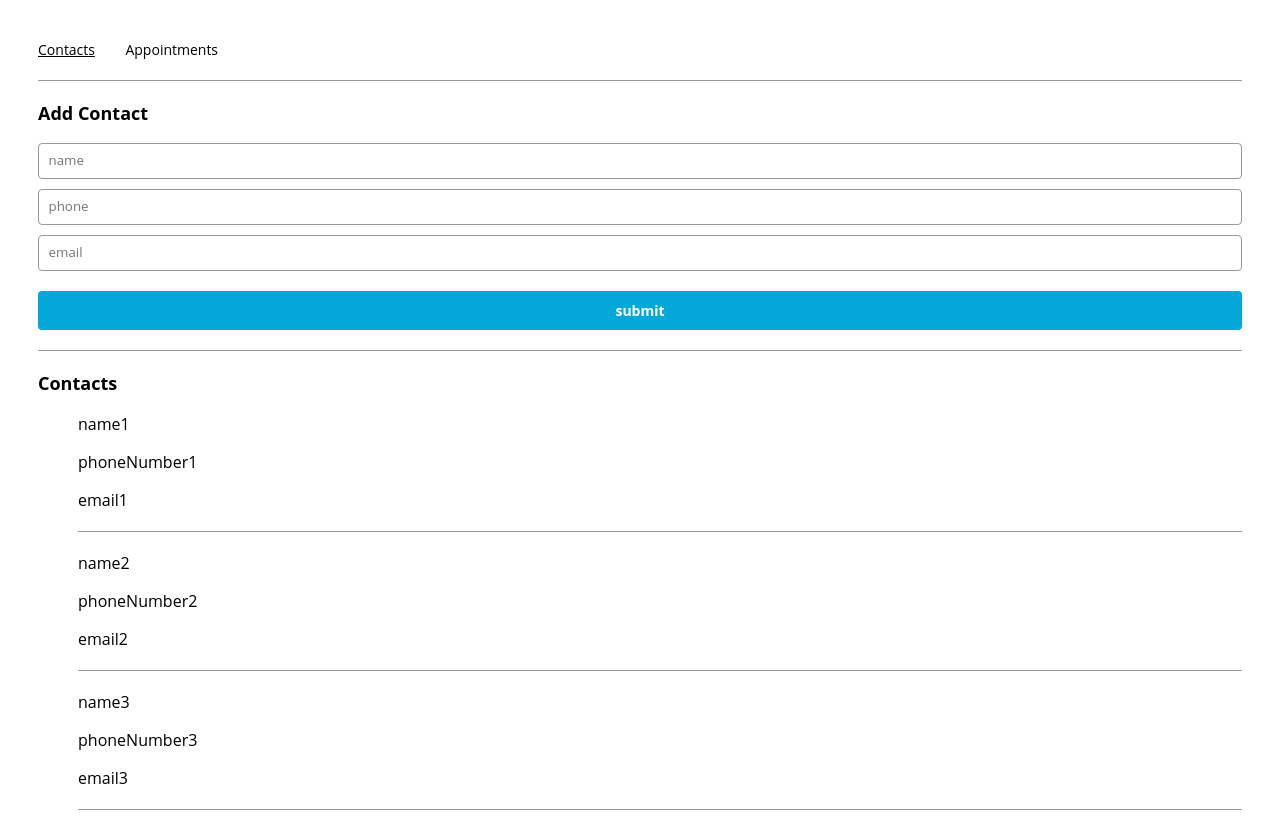
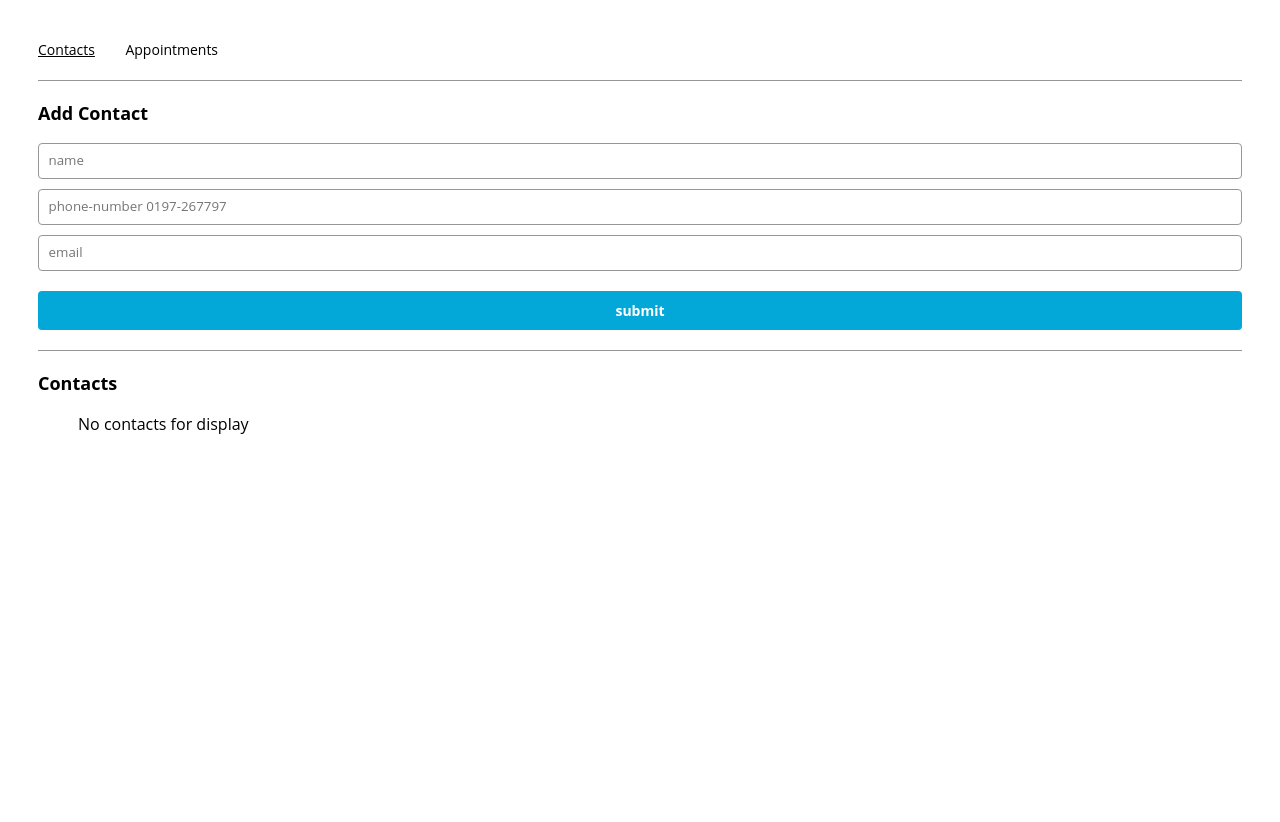
Before and after one commit to Jolijn0101/APPOINTMENT-PLANNER, a React (Create React App) app: page /contacts in a window 1280 px wide. Shown: the top 822 px of the page. After the commit the page ends 800 px from the top, so only its background shows below. Built offline with nearby package versions, Linux system fonts and the light colour scheme.

Commit message:
functies aangepast naar lege arrays

```diff
--- a/src/App.js
+++ b/src/App.js
@@ -5,16 +5,22 @@ import { AppointmentsPage } from './containers/appointmentsPage/AppointmentsPage
 import { ContactsPage } from './containers/contactsPage/ContactsPage';
 
 function App() {
-  const [contacts, setContacts] = useState([
+  const [contacts, setContacts] = useState(
+    null
+    /*[
     ['name1', 'phoneNumber1', 'email1'],
     ['name2', 'phoneNumber2', 'email2'],
     ['name3', 'phoneNumber3', 'email3'],
-  ]);
-  const [appointments, setAppointments] = useState([
+  ]*/
+  );
+  const [appointments, setAppointments] = useState(
+    null
+    /*[
     ['title1', 'contact1', 'date1', 'time1'],
     ['title2', 'contact2', 'date2', 'time2'],
     ['title3', 'contact3', 'date3', 'time3'],
-  ]);
+  ]*/
+  );
 
   const ROUTES = {
     CONTACTS: '/contacts',
@@ -22,12 +28,19 @@ function App() {
   };
 
   function addcontact(name, phoneNumber, email) {
-    console.log(name, phoneNumber, email);
-    setContacts((prev) => [[name, phoneNumber, email], ...prev]);
+    if (contacts === null) {
+      setContacts([[name, phoneNumber, email]]);
+    } else {
+      setContacts((prev) => [[name, phoneNumber, email], ...prev]);
+    }
   }
 
   function addAppointment(title, contact, date, time) {
-    setAppointments((prev) => [[title, contact, date, time], ...prev]);
+    if (appointments === null) {
+      setAppointments([[title, contact, date, time]]);
+    } else {
+      setAppointments((prev) => [[title, contact, date, time], ...prev]);
+    }
   }
 
   return (
--- a/src/components/contactForm/ContactForm.js
+++ b/src/components/contactForm/ContactForm.js
@@ -19,7 +19,7 @@ export const ContactForm = ({
           type="text"
         />
         <input
-          placeholder="phone"
+          placeholder="phone-number 0197-267797"
           value={phone}
           onChange={(e) => setPhone(e.target.value)}
           type="tel"
--- a/src/components/contactPicker/ContactPicker.js
+++ b/src/components/contactPicker/ContactPicker.js
@@ -3,6 +3,7 @@ import React from 'react';
 export const ContactPicker = ({ contacts, chooseContact, contact }) => {
   return (
     <>
+      {contacts ? (
         <select
           name="contacts"
           id="contacts"
@@ -10,6 +11,7 @@ export const ContactPicker = ({ contacts, chooseContact, contact }) => {
           value={contact}
         >
           <option>No name selected</option>
+
           {contacts.map((contact, index) => {
             return (
               <option key={index} value={contact[0]}>
@@ -18,6 +20,9 @@ export const ContactPicker = ({ contacts, chooseContact, contact }) => {
             );
           })}
         </select>
+      ) : (
+        <p>add contacts on contacts page to use this function</p>
+      )}
     </>
   );
 };
--- a/src/components/tileList/TileList.js
+++ b/src/components/tileList/TileList.js
@@ -6,17 +6,21 @@ export const TileList = ({ contacts, appointments }) => {
   if (location === 'http://localhost:3000/appointments') {
     return (
       <ul>
-        {appointments.map((item, index) => (
-          <Tile item={item} key={index} />
-        ))}
+        {appointments ? (
+          appointments.map((item, index) => <Tile item={item} key={index} />)
+        ) : (
+          <p>No appointments for display</p>
+        )}
       </ul>
     );
   } else {
     return (
       <ul>
-        {contacts.map((item, index) => (
-          <Tile item={item} key={index} />
-        ))}
+        {contacts ? (
+          contacts.map((item, index) => <Tile item={item} key={index} />)
+        ) : (
+          <p>No contacts for display</p>
+        )}
       </ul>
     );
   }
--- a/src/containers/contactsPage/ContactsPage.js
+++ b/src/containers/contactsPage/ContactsPage.js
@@ -10,8 +10,12 @@ export const ContactsPage = ({ contacts, addcontact }) => {
 
   const handleSubmit = (e) => {
     e.preventDefault();
-
-    if (contacts.find((contact) => contact.Name === name)) {
+    if (contacts === null) {
+      addcontact(name, phone, email);
+      setName('');
+      setPhone('');
+      setEmail('');
+    } else if (contacts.find((contact) => contact[0] === name)) {
       alert('name already excists');
     } else {
       addcontact(name, phone, email);
@@ -22,8 +26,12 @@ export const ContactsPage = ({ contacts, addcontact }) => {
   };
 
   useEffect(() => {
-    if (contacts.find((contact) => contact.Name === name)) {
-      console.log('name already excists');
+    if (contacts === null) {
+      return;
+    } else {
+      if (contacts.find((contact) => contact[0] === name)) {
+        console.log('name already excists');
+      }
     }
   }, [contacts, name]);
 
```
Lines whose indentation alone changed are shown as unchanged.
